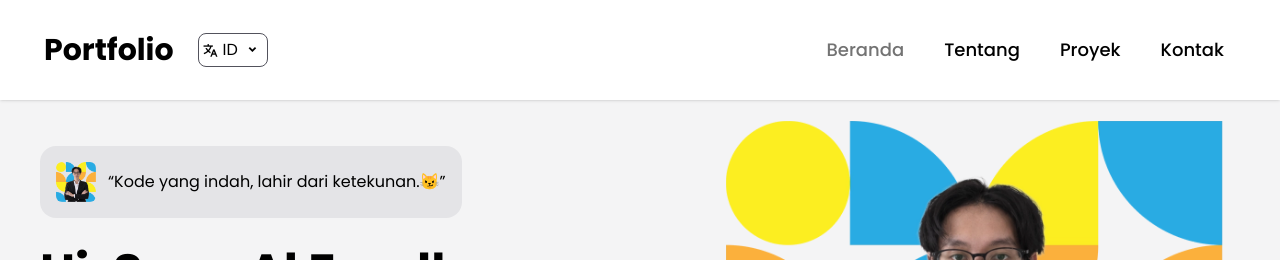
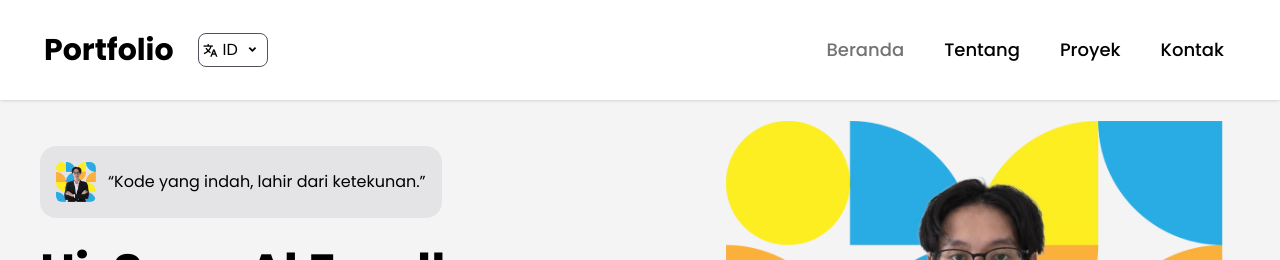
Before and after one commit to alfarellgh/ell-portfolio, a React (Vite) app: page / in a window 1280 px wide. Shown: the top 260 px of the page. Built offline with nearby package versions, Linux system fonts and the light colour scheme.

Commit message:
Small change quotes

```diff
--- a/src/components/translations.js
+++ b/src/components/translations.js
@@ -7,7 +7,7 @@ export const translations = {
     kontak: "Kontak",
 
     // Hero
-    heroQuote: "Kode yang indah, lahir dari ketekunan.😼",
+    heroQuote: "Kode yang indah, lahir dari ketekunan.",
     heroTitle: "Hi, Saya Al Farell Ghazali",
     heroDesc: "Saya mempunyai ketertarikan dalam bidang Programming dan Designer, terutama pada pembuatan Website dan Desain seperti Poster, Pamflet serta Banner, ketertarikan pada bidang ini sudah berlangsung lebih dari 4 Tahun untuk semua Bidang.",
     heroBtnCV: "Download CV",
@@ -56,7 +56,7 @@ export const translations = {
     Kontak: "Contact",
 
     // Hero
-    heroQuote: "Beautiful code is born from dedication.😼",
+    heroQuote: "Beautiful code is born from dedication",
     heroTitle: "Hi, I'm Al Farell Ghazali",
     heroDesc: "I have an interest in Programming and Design, especially in building Websites and Designs such as Posters, Pamphlets, and Banners — an interest I've pursued for more than 4 years across all these fields.",
     heroBtnCV: "Download CV",
```
